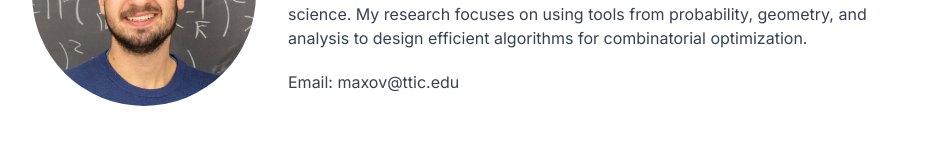
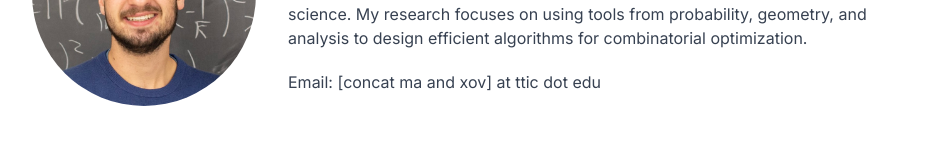
Before and after one commit to maxov/website, a Next.js app: page / in a window 1280 px wide. Shown: the part 231-391 px from the top of the page, without its empty margins (176-1103 px from the left). Built offline with nearby package versions, Linux system fonts and the light colour scheme.

Commit message:
Change email

```diff
--- a/app/page.tsx
+++ b/app/page.tsx
@@ -12,7 +12,7 @@ export default function Home() {
         <div className="flex-grow prose prose-a:no-underline prose-a:text-blue-600 hover:prose-a:text-blue-400 prose-a:transition prose-headings:font-bold prose-h1:mb-0 leading-normal max-w-none">
           <h1 className="">{MY_NAME}</h1>
           <Content/>
-          <p>Email: maxov@ttic.edu</p>
+          <p>Email: [concat ma and xov] at ttic dot edu</p>
         </div>
       </div>
       <div className="mt-14">
```
